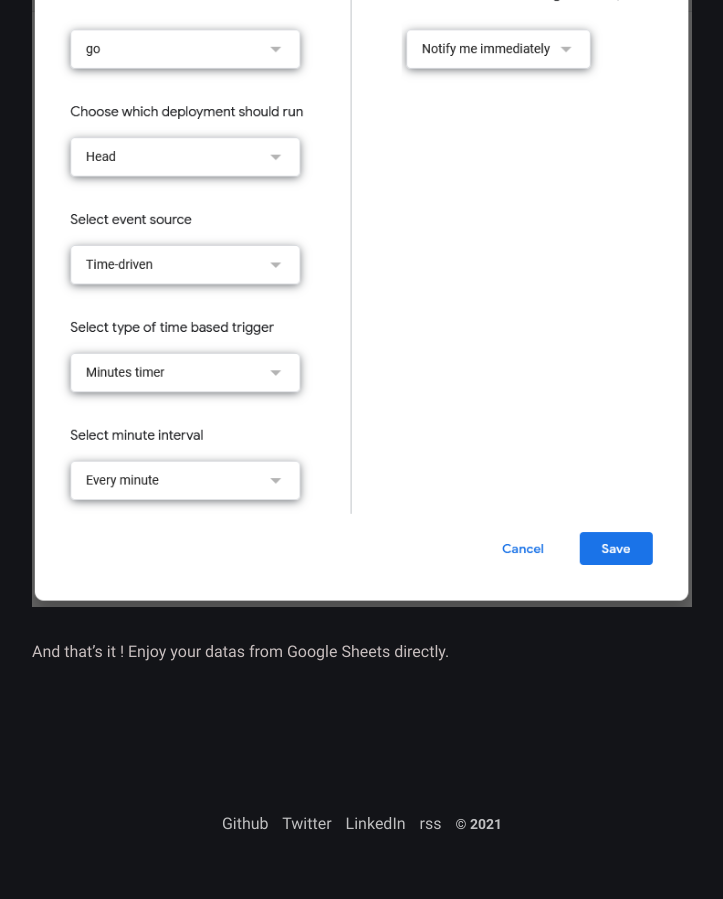
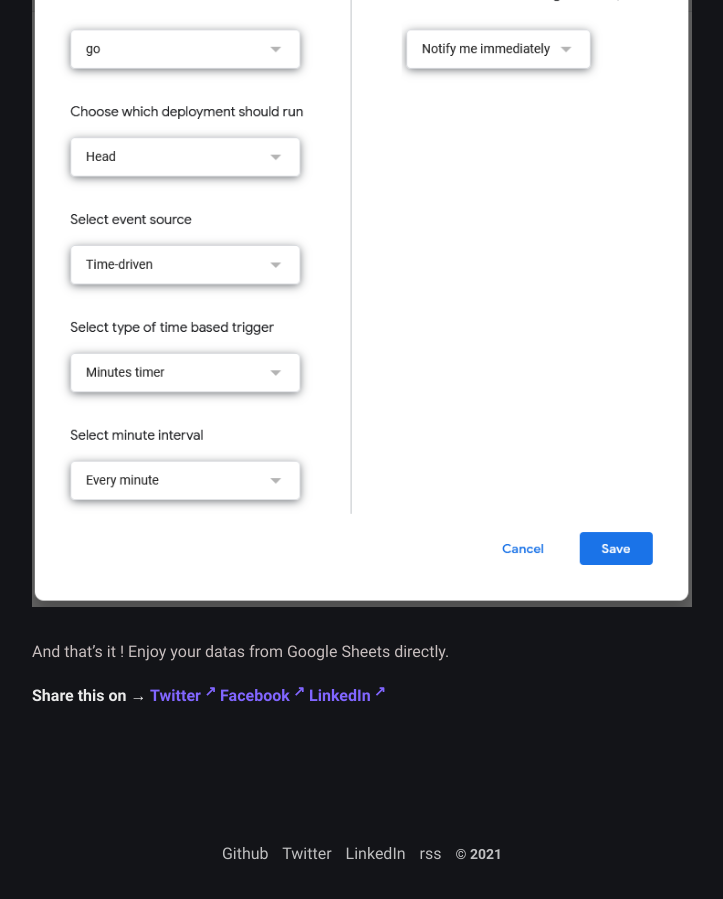
Before and after one commit to data-addict-com/data-addict-com.github.io, a Jekyll site: the page built from _posts/2020-08-26-retrieve-datas-from-postgresql-to-google-sheets-with-heroku-for-free.md, in a window 1280 px wide and 900 px high, scrolled down 11289 px. Shown: the whole window, without its empty margins (278-1001 px from the left). Built offline with Jekyll 4.4.1, drawn with Linux system fonts in a browser that asks for light colours; comment, search, counter and statistics services are not loaded; before the commit the page ends 12160 px from its top, so only the background shows below that.

Commit message:
share content

```diff
--- /dev/null
+++ b/_includes/share.html
@@ -0,0 +1,8 @@
+<div class="share-page">
+    <strong>Share this on &rarr;
+	    <a href="https://twitter.com/intent/tweet?text={{ page.title }}&url={{ site.url }}{{ page.url }}&via={{ site.twitter_username }}&related={{ site.twitter_username }}" rel="nofollow" target="_blank" title="Share on Twitter">Twitter</a>
+	    <a href="https://facebook.com/sharer.php?u={{ site.url }}{{ page.url }}" rel="nofollow" target="_blank" title="Share on Facebook">Facebook</a>
+	    <a href="https://www.linkedin.com/shareArticle?mini=true&url={{ site.url }}{{ page.url }}&title={{ page.title }}&summary={{ site.author.name }}&source=https://data-addict.com" rel="nofollow" target="_blank" title="Share on LinkedIn">LinkedIn</a>
+	</strong>
+
+</div>
--- a/_layouts/post.html
+++ b/_layouts/post.html
@@ -80,6 +80,7 @@
         </div>
       </article>
 
+      {% include share.html %}
       {% if page.comments %}
         {% include comments.html %}
       {% endif %}
```
